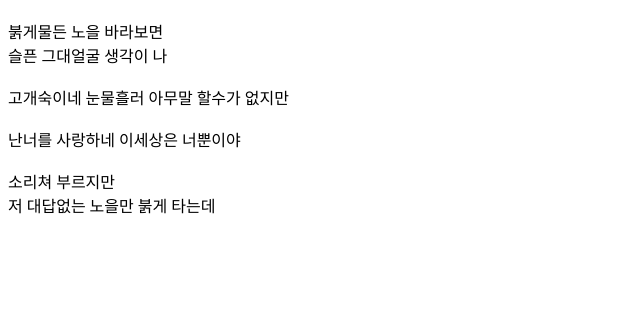
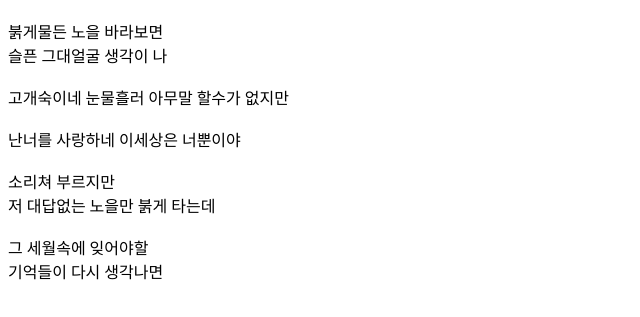
Before and after one commit to minjaejeo/gitTest, a plain HTML site: page index.html in a window 1280 px wide. Shown: the part 591-908 px from the top of the page, without its empty margins (0-640 px from the left). Before the commit the page ends 842 px from the top, so only its background shows below. Drawn offline with Linux system fonts and the light colour scheme.

Commit message:
'붉은 노을' 다섯번째 가사 추가

```diff
--- a/index.html
+++ b/index.html
@@ -42,6 +42,9 @@
         소리쳐 부르지만<br>
         저 대답없는 노을만 붉게 타는데<br>
         <br>
+        그 세월속에 잊어야할<br>
+        기억들이 다시 생각나면<br>
+        <br>
 
     </p>
 </body>
```
